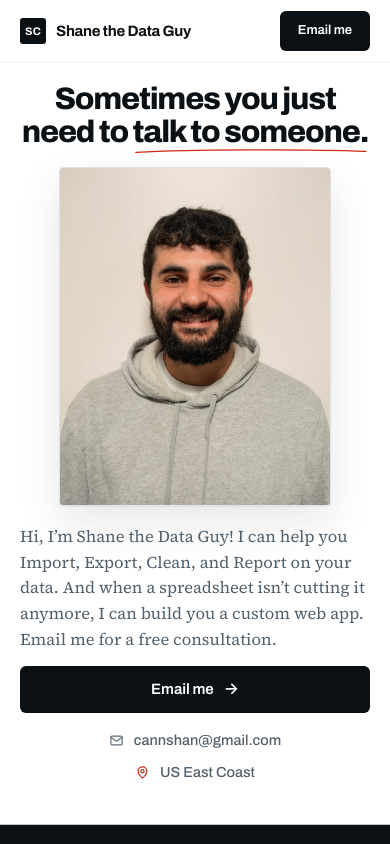
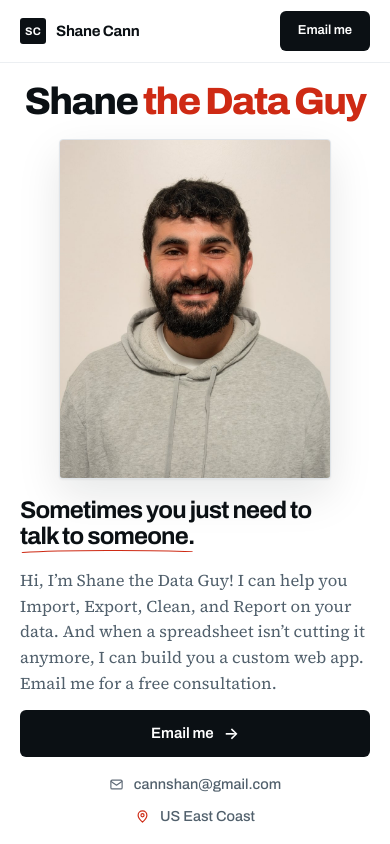
Before and after one commit to cannshan/shanecann-com, a plain HTML site: page index.html in a window 390 px wide. Shown: the top 844 px of the page. Drawn offline with Linux system fonts and the light colour scheme.

Commit message:
Put the name back as the heading, Shane Cann back in the brand
"Shane the Data Guy" is the h1 again, with "Sometimes you just need
to talk to someone." and its underline as the lead beneath it. The
topbar brand returns to SC / Shane Cann. The rest of the new hero
stays: portrait in the right column, Email me button beside a
rule-separated address and location.

Short phones get their own type scale so the block still clears the
fold; every test size fits, the iPhone SE included.

Co-Authored-By: Claude Opus 5 <noreply@anthropic.com>

```diff
--- a/index.html
+++ b/index.html
@@ -189,8 +189,17 @@ a{color:inherit;}
 h1{
   grid-area:head;
   font-family:var(--display);font-weight:800;
-  font-size:clamp(38px,4.9vw,60px);line-height:1.06;
-  letter-spacing:-.04em;margin:0 0 26px;max-width:14ch;
+  font-size:clamp(40px,4.7vw,58px);line-height:1;
+  letter-spacing:-.045em;margin:0 0 18px;
+}
+h1 .alias{color:var(--red);}
+/* When the name has to wrap, it breaks as "Shane the / Data Guy". */
+h1 .keep{white-space:nowrap;}
+.hero-lead{
+  margin:0 0 26px;max-width:none;
+  font-family:var(--display);font-weight:700;
+  font-size:clamp(26px,2.85vw,36px);line-height:1.12;
+  letter-spacing:-.035em;color:var(--ink);
 }
 /* Hand-drawn underline under the closing words, the way the
    mock-up has it. Tied to the words, so it rides any wrap. */
@@ -543,8 +552,9 @@ footer a:hover{color:var(--red);}
   .portrait{display:flex;justify-content:center;}
   .portrait .frame{display:inline-block;}
   .portrait img{width:auto;height:auto;max-width:100%;max-height:42vh;
-                 max-height:max(100px, min(40svh, calc(100svh - 420px)));}
-  h1{font-size:38px;margin-bottom:0;max-width:18ch;}
+                 max-height:max(70px, min(40svh, calc(100svh - 435px)));}
+  h1{font-size:46px;margin-bottom:0;}
+  .hero-lead{font-size:30px;max-width:none;}
   .profile-grid{grid-template-columns:1fr;gap:44px;}
   .sec{margin-bottom:84px;}
   .proof{margin-bottom:84px;}
@@ -560,7 +570,8 @@ footer a:hover{color:var(--red);}
   .topbar-in{padding:0 20px;height:62px;}
   .hero{gap:18px;padding:20px 0 40px;}
   .hero-intro{font-size:16.5px;line-height:1.55;margin-bottom:14px;}
-  h1{font-size:31px;text-align:center;max-width:none;}
+  h1{font-size:38px;text-align:center;}
+  .hero-lead{font-size:24px;margin-bottom:18px;}
   .hero-actions{flex-direction:column;align-items:stretch;gap:16px;}
   .hero-email{width:100%;padding:11px 22px;}
   .hero-meta{padding-left:0;border-left:0;align-items:center;gap:8px;}
@@ -593,11 +604,20 @@ footer a:hover{color:var(--red);}
   .cta p{font-size:16.5px;}
   footer{margin-top:52px;padding:24px 0 52px;}
 }
+/* Short phones (iPhone SE and friends) need the type to give way
+   so the whole block still clears the fold. */
+@media (max-width:620px) and (max-height:600px){
+  .hero{gap:12px;padding:14px 0 36px;}
+  h1{font-size:30px;}
+  .hero-lead{font-size:20px;margin-bottom:12px;}
+  .hero-intro{font-size:15px;line-height:1.5;margin-bottom:12px;}
+  .portrait img{max-height:max(70px, min(45svh, calc(100svh - 375px)));}
+}
 </style>
 
 <nav class="topbar">
   <div class="topbar-in">
-    <a class="brand" href="#top"><span class="mark">SC</span>Shane the Data Guy</a>
+    <a class="brand" href="#top"><span class="mark">SC</span>Shane Cann</a>
     <div class="navlinks">
       <a href="#services">Services</a>
       <a href="#about">About</a>
@@ -612,13 +632,14 @@ footer a:hover{color:var(--red);}
 <div class="sheet">
 
   <header class="hero" id="top">
-    <h1 class="hero-lead">Sometimes you just need to <span class="swoosh">talk to someone.<svg viewBox="0 0 200 12" preserveAspectRatio="none" aria-hidden="true"><path d="M3 8.6C48 2.4 152 2.4 197 6.6"/></svg></span></h1>
+    <h1>Shane <span class="alias">the <span class="keep">Data Guy</span></span></h1>
     <div class="hero-side">
       <figure class="portrait">
         <div class="frame"><img src="assets/shane.jpg" alt="Shane Cann" width="880" height="1100"></div>
       </figure>
     </div>
     <div class="hero-copy">
+      <p class="hero-lead">Sometimes you just need to <span class="swoosh">talk to someone.<svg viewBox="0 0 200 12" preserveAspectRatio="none" aria-hidden="true"><path d="M3 8.6C48 2.4 152 2.4 197 6.6"/></svg></span></p>
       <p class="hero-intro">Hi, I&rsquo;m Shane the Data Guy! I can help you Import, Export, Clean, and Report on your data. And when a spreadsheet isn&rsquo;t cutting it anymore, I can build you a custom web app. Email me for a free consultation.</p>
       <div class="hero-actions">
         <a class="btn btn-dark hero-email" href="mailto:cannshan@gmail.com" data-copy="cannshan@gmail.com">Email me <span class="arr" aria-hidden="true">&rarr;</span></a>
@@ -820,7 +841,7 @@ footer a:hover{color:var(--red);}
 
   <footer>
     <span><a href="mailto:cannshan@gmail.com" data-copy="cannshan@gmail.com" title="Click to copy">cannshan@gmail.com</a></span>
-    <span>Built and maintained by Shane Cann &middot; Last updated 12 Nov 2026</span>
+    <span>Built and maintained by Shane Cann &middot; Last updated 13 Nov 2026</span>
   </footer>
 
 </div>
```
Also changed, not shown: portfolio.html (+28 -7 lines).
